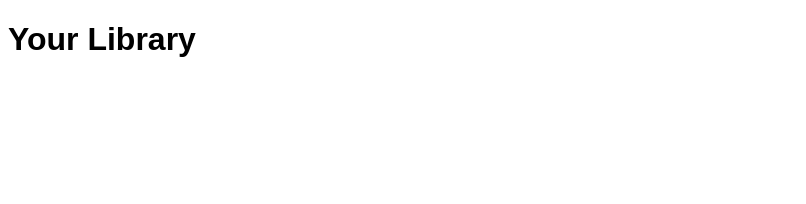
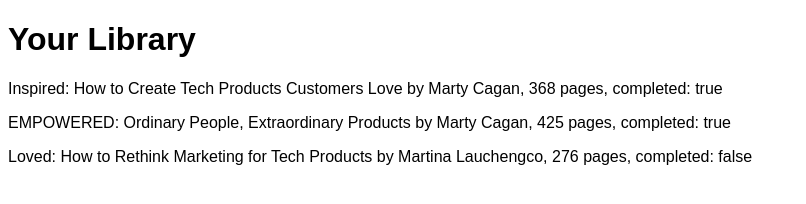
Before and after one commit to mikeorsow/top-library, a plain HTML site: page index.html in a window 1280 px wide. Shown: the whole page, without its empty margins (0-806 px from the left). Drawn offline with Linux system fonts and the light colour scheme.

Commit message:
Display books in library on page as raw text

```diff
--- a/index.html
+++ b/index.html
@@ -10,7 +10,7 @@
 </head>
 <body>
     <h1>Your Library</h1>
-    <div class="book-list">
+    <div id="book-list">
 
     </div>
 </body>
--- a/script.js
+++ b/script.js
@@ -1,26 +1,49 @@
-
-let myLibrary = [];
-
-const book1 = new Book('Inspired: How to Create Tech Products Customers Love', 'Marty Cagan', 368, true)
-const book2 = new Book('EMPOWERED: Ordinary People, Extraordinary Products ', 'Marty Cagan', 425, true)
-const book3 = new Book('Loved: How to Rethink Marketing for Tech Products', 'Martina Lauchengco', 276, false)
 
 
+const BOOK1 = new Book(
+  'Inspired: How to Create Tech Products Customers Love',
+  'Marty Cagan',
+  368,
+  true
+);
+const BOOK2 = new Book(
+  'EMPOWERED: Ordinary People, Extraordinary Products ',
+  'Marty Cagan',
+  425,
+  true
+);
+const BOOK3 = new Book(
+  'Loved: How to Rethink Marketing for Tech Products',
+  'Martina Lauchengco',
+  276,
+  false
+);
+
+let myLibrary = [BOOK1, BOOK2, BOOK3];
+
+const bookList = document.getElementById('book-list');
+
 function Book(title, author, pages, completed) {
-    this.title = title
-    this.author = author
-    this.pages = pages
-    this.completed = completed
+  this.title = title;
+  this.author = author;
+  this.pages = pages;
+  this.completed = completed;
 }
 
-Book.prototype.info = function() {
-    return `${this.title} by ${this.author}, ${this.pages} pages, completed: ${this.completed}`
+Book.prototype.info = function () {
+  return `${this.title} by ${this.author}, ${this.pages} pages, completed: ${this.completed}`;
+};
+
+listAllBooks();
+
+function addBookToLibrary(book) {
+  return myLibrary.push(book);
 }
 
-function addBookToLibrary(book) {
-   return myLibrary.push(book);
-  }
-
-function listAllBooks (array) {
-    return array.map(book => book.title)
+function listAllBooks() {
+  return myLibrary.map((book) => {
+    const p = document.createElement('p');
+    p.innerText = book.info();
+    bookList.appendChild(p);
+  });
 }
```
